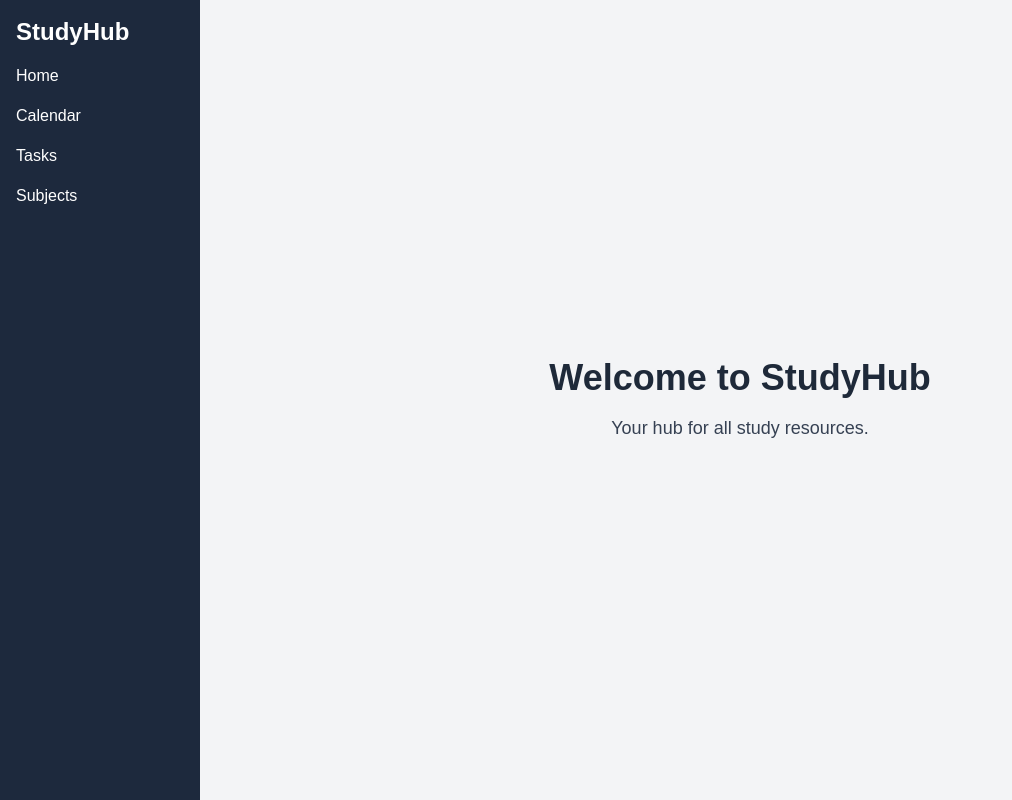
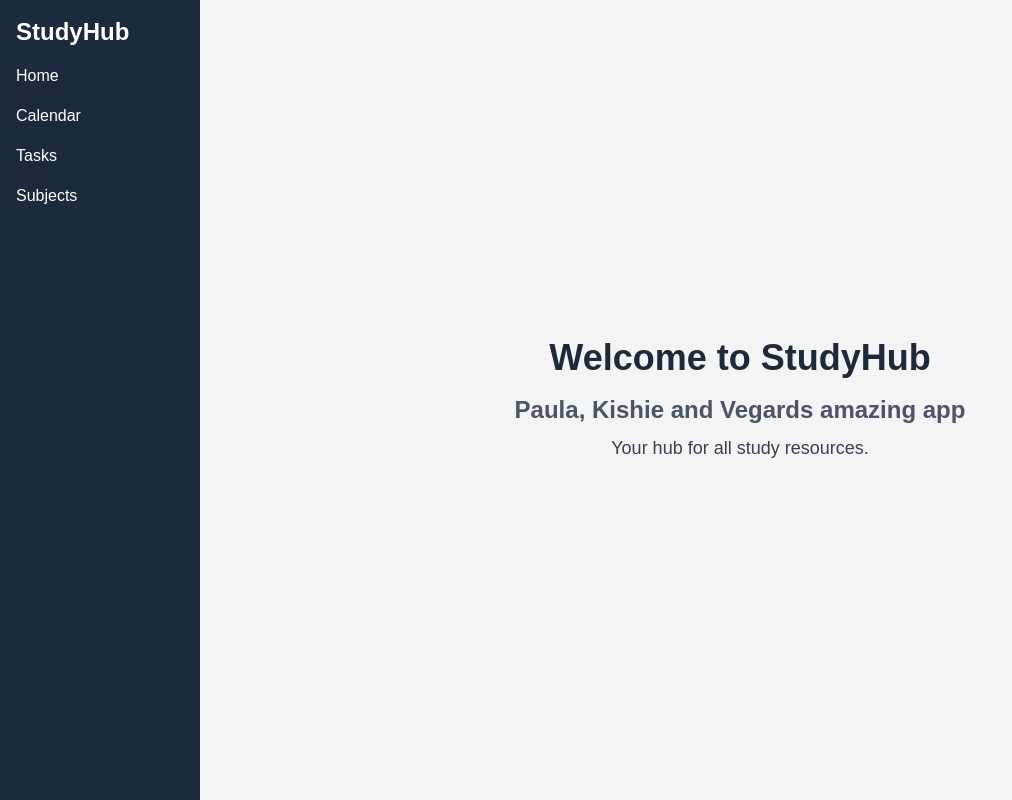
Before and after one commit to vamundse/wdd430-team11, a Next.js app: page / in a window 1280 px wide. Shown: the whole page, without its empty margins (0-1012 px from the left). Built offline with nearby package versions, Linux system fonts and the light colour scheme.

Commit message:
Added a new line to the front page

```diff
--- a/app/page.tsx
+++ b/app/page.tsx
@@ -2,6 +2,7 @@ export default function Home() {
   return (
       <div className="flex flex-col items-center justify-center flex-1 bg-gray-100">
         <h1 className="text-4xl font-bold mb-4 text-gray-800">Welcome to StudyHub</h1>
+        <h2 className="text-2xl font-semibold mb-2 text-gray-600">Paula, Kishie and Vegards amazing app</h2>
         <p className="text-lg text-gray-700">Your hub for all study resources.</p>
       </div>
   );
```
